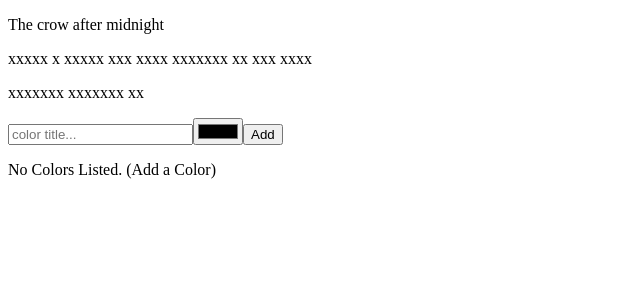
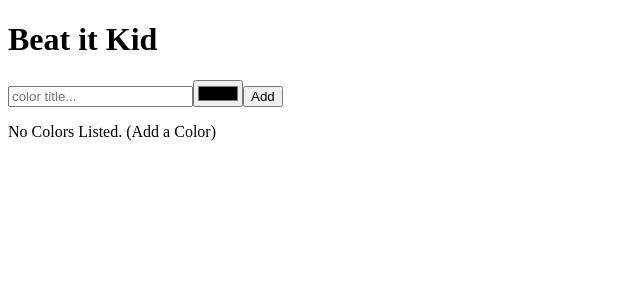
Before and after one commit to klochkovS/ReactDemo, a React app: page / in a window 1280 px wide. Shown: the top 300 px of the page, without its empty margins (0-640 px from the left). Built offline with nearby package versions, Linux system fonts and the light colour scheme.

Commit message:
add React.Children example

```diff
--- a/src/Components/App.jsx
+++ b/src/Components/App.jsx
@@ -2,7 +2,7 @@ import React, { Component } from 'react';
 import { v4 } from 'uuid';
 import AddColorForm from './AddColorForm';
 import ColorList from './ColorList';
-import HiddenMessages from './HiddenMessages';
+import { Display, WhenFalsy, WhenTruthy } from './Display';
 
 class App extends Component {
   constructor(props) {
@@ -46,7 +46,14 @@ class App extends Component {
     const { colors } = this.state;
     return (
       <div className="app">
-        <HiddenMessages />
+        <Display ifTruthy={20 >= 21}>
+          <WhenTruthy>
+            <h1>You can enter</h1>
+          </WhenTruthy>
+          <WhenFalsy>
+            <h1>Beat it Kid</h1>
+          </WhenFalsy>
+        </Display>
         <AddColorForm onNewColor={addColor} />
         <ColorList
           colors={colors}
--- /dev/null
+++ b/src/Components/Display.jsx
@@ -0,0 +1,19 @@
+import { Children } from 'react';
+
+const findChild = (children, child) =>
+  Children.toArray(children).filter(c => c.type === child)[0];
+
+const WhenTruthy = ({ children }) =>
+  Children.only(children);
+
+const WhenFalsy = ({ children }) =>
+  Children.only(children);
+
+
+const Display = ({ ifTruthy = true, children }) =>
+  (ifTruthy) ?
+    findChild(children, WhenTruthy) :
+    findChild(children, WhenFalsy);
+
+
+export { Display, WhenTruthy, WhenFalsy };
```
